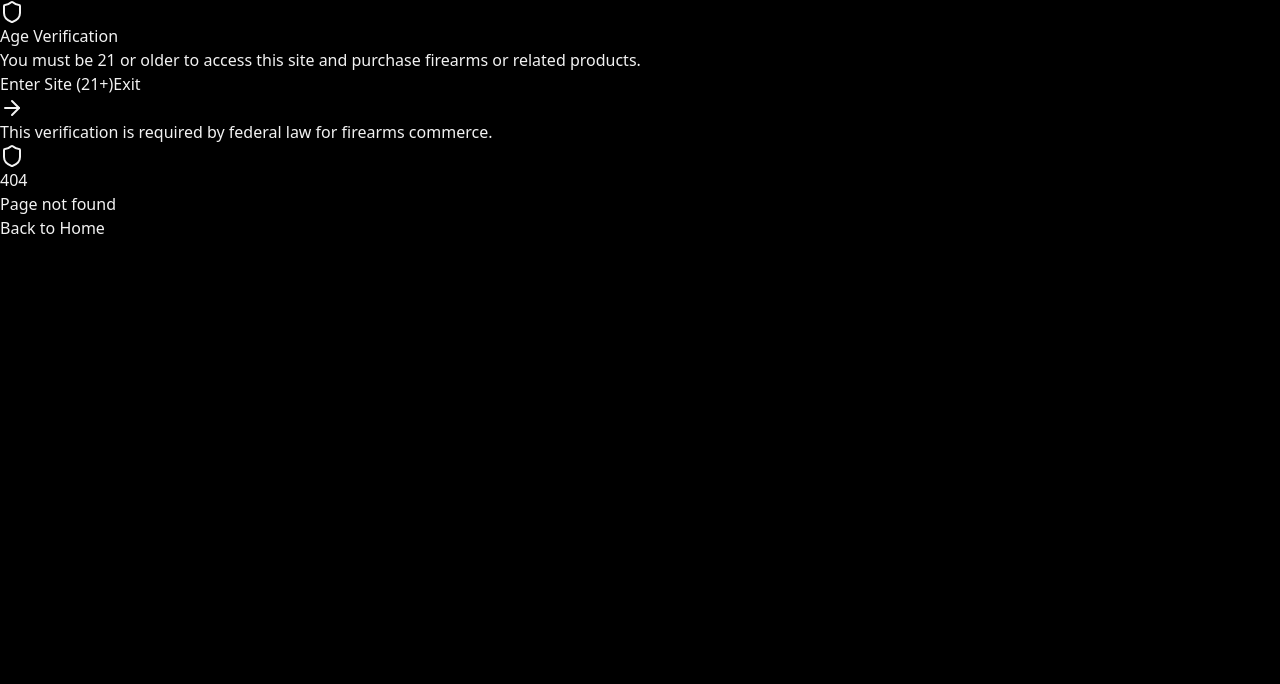
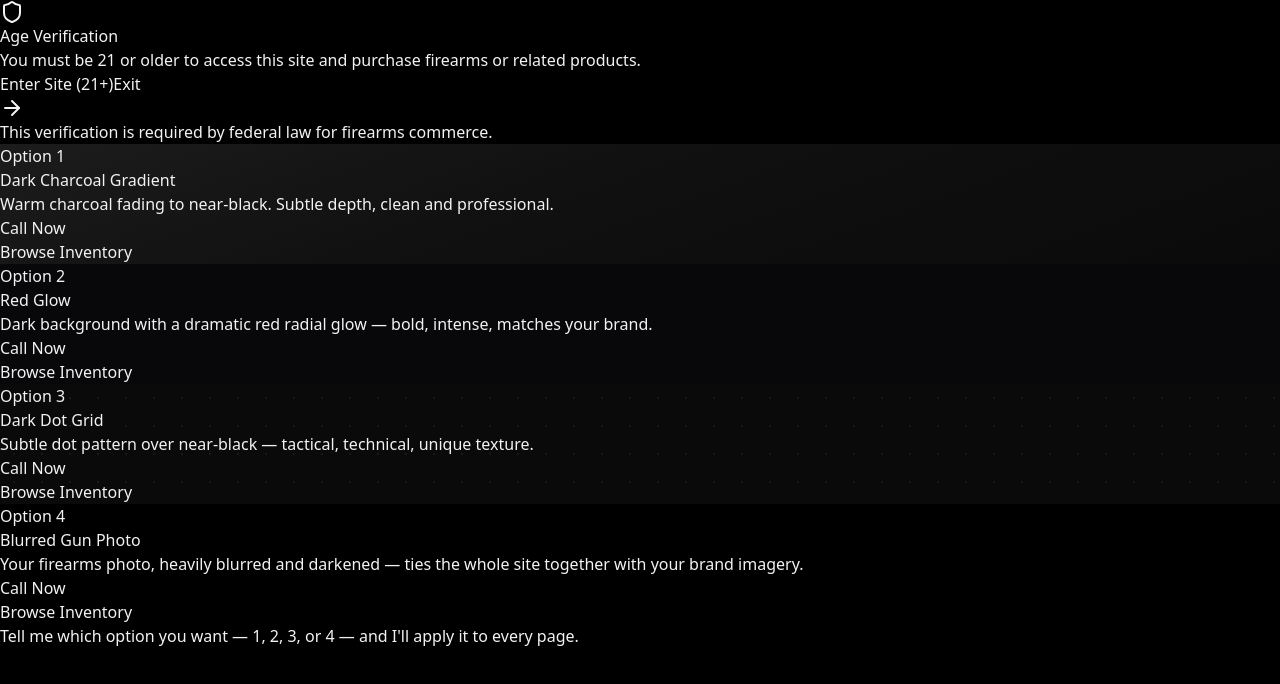
Before and after one commit to brennercory50-sys/masiongunstrore, a Next.js app in the folder mason_avenue_firearms/nextjs_space/: page /preview in a window 1280 px wide. Before the commit this address had no page. Shown: the top 684 px of the page. Built offline with nearby package versions, Linux system fonts and the light colour scheme.

Commit message:
Add background preview page at /preview
Shows 4 background options: charcoal gradient, red glow, dot grid,
and blurred gun photo — for user to pick their favorite.

https://claude.ai/code/session_017Ne8T9DWARqN7P5T4j5oss

```diff
--- /dev/null
+++ b/mason_avenue_firearms/nextjs_space/app/preview/page.tsx
@@ -0,0 +1,90 @@
+export default function PreviewPage() {
+  return (
+    <div className="text-white font-sans">
+
+      {/* ── OPTION 1: Dark Charcoal Gradient ── */}
+      <section
+        className="min-h-screen flex flex-col items-center justify-center px-6 text-center"
+        style={{ background: 'linear-gradient(160deg, #1c1c1c 0%, #111111 40%, #0a0a0a 100%)' }}
+      >
+        <div className="mb-6 px-4 py-1.5 rounded-full border border-white/20 text-xs tracking-widest uppercase text-white/50">Option 1</div>
+        <h1 className="text-4xl font-bold mb-3">Dark Charcoal Gradient</h1>
+        <p className="text-gray-400 max-w-sm">Warm charcoal fading to near-black. Subtle depth, clean and professional.</p>
+        <div className="mt-8 flex gap-3">
+          <div className="px-6 py-3 bg-red-600 rounded-xl text-sm font-semibold">Call Now</div>
+          <div className="px-6 py-3 bg-white/10 border border-white/10 rounded-xl text-sm font-semibold">Browse Inventory</div>
+        </div>
+      </section>
+
+      {/* ── OPTION 2: Red Glow ── */}
+      <section
+        className="min-h-screen flex flex-col items-center justify-center px-6 text-center relative overflow-hidden"
+        style={{ background: '#08080a' }}
+      >
+        <div className="absolute inset-0" style={{ background: 'radial-gradient(ellipse at 50% 40%, rgba(200,20,20,0.18) 0%, transparent 65%)' }} />
+        <div className="absolute inset-0" style={{ background: 'radial-gradient(ellipse at 80% 80%, rgba(120,0,0,0.1) 0%, transparent 50%)' }} />
+        <div className="relative z-10">
+          <div className="mb-6 px-4 py-1.5 rounded-full border border-white/20 text-xs tracking-widest uppercase text-white/50">Option 2</div>
+          <h1 className="text-4xl font-bold mb-3">Red Glow</h1>
+          <p className="text-gray-400 max-w-sm">Dark background with a dramatic red radial glow — bold, intense, matches your brand.</p>
+          <div className="mt-8 flex gap-3 justify-center">
+            <div className="px-6 py-3 bg-red-600 rounded-xl text-sm font-semibold">Call Now</div>
+            <div className="px-6 py-3 bg-white/10 border border-white/10 rounded-xl text-sm font-semibold">Browse Inventory</div>
+          </div>
+        </div>
+      </section>
+
+      {/* ── OPTION 3: Dark Dot Grid ── */}
+      <section
+        className="min-h-screen flex flex-col items-center justify-center px-6 text-center relative"
+        style={{
+          backgroundColor: '#0a0a0a',
+          backgroundImage: 'radial-gradient(rgba(255,255,255,0.06) 1px, transparent 1px)',
+          backgroundSize: '28px 28px',
+        }}
+      >
+        <div className="absolute inset-0" style={{ background: 'radial-gradient(ellipse at center, transparent 30%, #0a0a0a 80%)' }} />
+        <div className="relative z-10">
+          <div className="mb-6 px-4 py-1.5 rounded-full border border-white/20 text-xs tracking-widest uppercase text-white/50">Option 3</div>
+          <h1 className="text-4xl font-bold mb-3">Dark Dot Grid</h1>
+          <p className="text-gray-400 max-w-sm">Subtle dot pattern over near-black — tactical, technical, unique texture.</p>
+          <div className="mt-8 flex gap-3 justify-center">
+            <div className="px-6 py-3 bg-red-600 rounded-xl text-sm font-semibold">Call Now</div>
+            <div className="px-6 py-3 bg-white/10 border border-white/10 rounded-xl text-sm font-semibold">Browse Inventory</div>
+          </div>
+        </div>
+      </section>
+
+      {/* ── OPTION 4: Blurred Gun Photo ── */}
+      <section
+        className="min-h-screen flex flex-col items-center justify-center px-6 text-center relative overflow-hidden"
+      >
+        <div
+          className="absolute inset-0 scale-110"
+          style={{
+            backgroundImage: 'url(/hero-bg.jpg)',
+            backgroundSize: 'cover',
+            backgroundPosition: 'center',
+            filter: 'blur(8px)',
+          }}
+        />
+        <div className="absolute inset-0" style={{ background: 'rgba(0,0,0,0.78)' }} />
+        <div className="relative z-10">
+          <div className="mb-6 px-4 py-1.5 rounded-full border border-white/20 text-xs tracking-widest uppercase text-white/50">Option 4</div>
+          <h1 className="text-4xl font-bold mb-3">Blurred Gun Photo</h1>
+          <p className="text-gray-400 max-w-sm">Your firearms photo, heavily blurred and darkened — ties the whole site together with your brand imagery.</p>
+          <div className="mt-8 flex gap-3 justify-center">
+            <div className="px-6 py-3 bg-red-600 rounded-xl text-sm font-semibold">Call Now</div>
+            <div className="px-6 py-3 bg-white/10 border border-white/10 rounded-xl text-sm font-semibold">Browse Inventory</div>
+          </div>
+        </div>
+      </section>
+
+      {/* Footer */}
+      <div className="bg-black text-center py-8 text-gray-500 text-sm">
+        Tell me which option you want — 1, 2, 3, or 4 — and I&apos;ll apply it to every page.
+      </div>
+
+    </div>
+  );
+}
```
